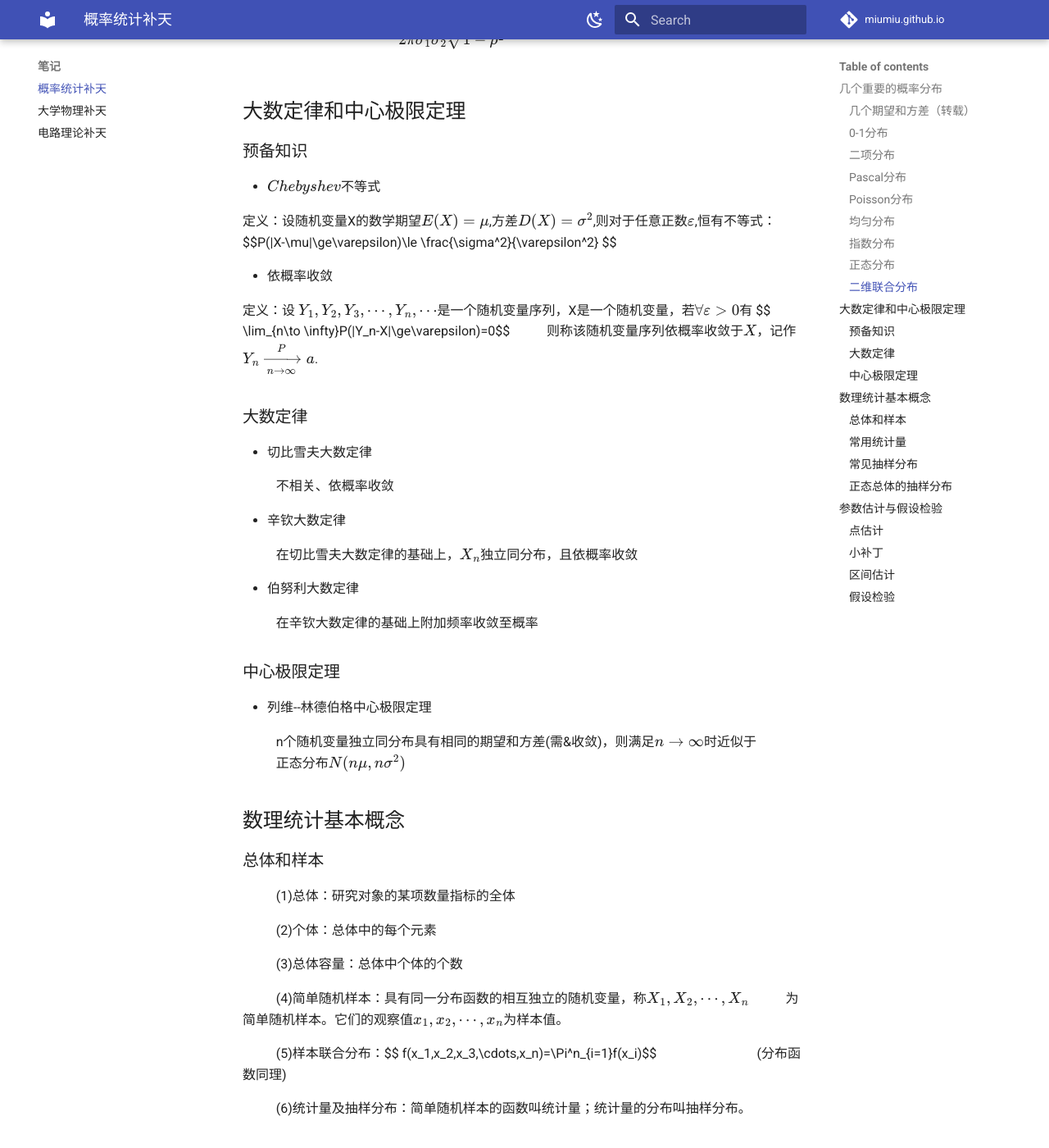
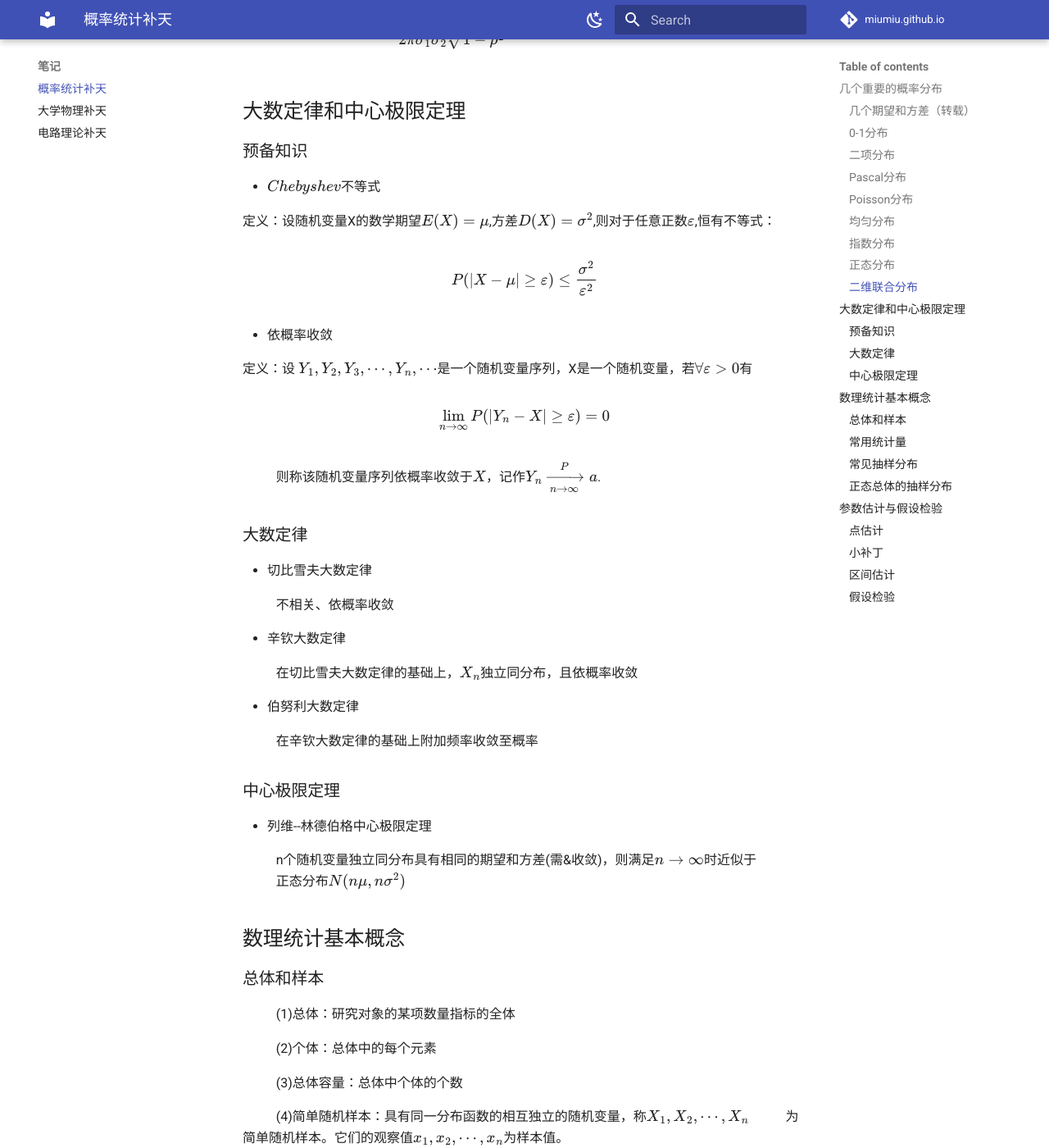
Before and after one commit to Miuarcher/miumiu.github.io, an MkDocs documentation site: the page built from docs/概率统计补天.md, in a window 1280 px wide and 1400 px high, scrolled down 2198 px. Shown: the whole window at 82% size. Built offline with MkDocs 1.6.1 and Material for MkDocs 9.7.7, drawn with Linux system fonts in a browser that asks for light colours; comment, search, counter and statistics services are not loaded; some of the changed text lies outside the part shown.

Commit message:
修复概率统计补天公式显示

```diff
--- a/docs/概率统计补天.md
+++ b/docs/概率统计补天.md
@@ -17,7 +17,9 @@
 
 ### 0-1分布
 
-$$P(X=k)=p^k(1-p)^{1-k}$$
+$$
+P(X=k)=p^k(1-p)^{1-k}
+$$
 
 ### 二项分布
 
@@ -72,12 +74,15 @@ $$f(x,y)=\frac{1}{2\pi\sigma_1\sigma_2\sqrt{1-\rho^2}}e^{-\frac{1}{2(1-\rho^2)}[
    - $Chebyshev不等式$
 
    定义：设随机变量X的数学期望$E(X)=\mu$,方差$D(X)=\sigma^2$,则对于任意正数$\varepsilon$,恒有不等式：
-   $$P(|X-\mu|\ge\varepsilon)\le \frac{\sigma^2}{\varepsilon^2} $$
+
+$$P(|X-\mu|\ge\varepsilon)\le \frac{\sigma^2}{\varepsilon^2} $$
 
    - 依概率收敛
 
    定义：设 $Y_1, Y_2, Y_3, \cdots, Y_n, \cdots$是一个随机变量序列，X是一个随机变量，若$\forall \varepsilon>0$有
-   $$ \lim_{n\to \infty}P(|Y_n-X|\ge\varepsilon)=0$$
+
+$$ \lim_{n\to \infty}P(|Y_n-X|\ge\varepsilon)=0$$
+
   &ensp;&ensp;&ensp;&ensp;&ensp;则称该随机变量序列依概率收敛于$X$，记作$Y_n\xrightarrow[n\to\infty]P{} a$.
 ###  大数定律
 
@@ -111,7 +116,11 @@ $$f(x,y)=\frac{1}{2\pi\sigma_1\sigma_2\sqrt{1-\rho^2}}e^{-\frac{1}{2(1-\rho^2)}[
 &ensp;&ensp;&ensp;&ensp;&ensp;(4)简单随机样本：具有同一分布函数的相互独立的随机变量，称$X_1,X_2,\cdots,X_n$
 &ensp;&ensp;&ensp;&ensp;&ensp;为简单随机样本。它们的观察值$x_1,x_2,\cdots,x_n$为样本值。
 
-&ensp;&ensp;&ensp;&ensp;&ensp;(5)样本联合分布：$$ f(x_1,x_2,x_3,\cdots,x_n)=\Pi^n_{i=1}f(x_i)$$&ensp;&ensp;&ensp;&ensp;&ensp;&ensp;&ensp;&ensp;&ensp;&ensp;&ensp;&ensp;&ensp;&ensp;&ensp;(分布函数同理)
+&ensp;&ensp;&ensp;&ensp;&ensp;(5)样本联合分布：
+
+$$ f(x_1,x_2,x_3,\cdots,x_n)=\Pi^n_{i=1}f(x_i)$$
+
+<center>(分布函数同理) </center>
 
 &ensp;&ensp;&ensp;&ensp;&ensp;(6)统计量及抽样分布：简单随机样本的函数叫统计量；统计量的分布叫抽样分布。
 
@@ -150,12 +159,18 @@ $$f(x,y)=\frac{1}{2\pi\sigma_1\sigma_2\sqrt{1-\rho^2}}e^{-\frac{1}{2(1-\rho^2)}[
 
   &ensp;&ensp;&ensp;&ensp;&ensp;&ensp;&ensp;&ensp;(i)典型模式
 
-  &ensp;&ensp;&ensp;&ensp;&ensp;&ensp;&ensp;&ensp;&ensp;&ensp;设$X$~$N(0,1)$,$Y$ ~ $\chi^2$(n),且X,Y相互独立，则随机变量$$t=\frac{X}{\sqrt{Y/n}}$$
+  &ensp;&ensp;&ensp;&ensp;&ensp;&ensp;&ensp;&ensp;&ensp;&ensp;设$X$~$N(0,1)$,$Y$ ~ $\chi^2$(n),且X,Y相互独立，则随机变量
+
+$$t=\frac{X}{\sqrt{Y/n}}$$
+
   &ensp;&ensp;&ensp;&ensp;&ensp;&ensp;&ensp;&ensp;&ensp;&ensp;服从自由度为n的t分布，记作t~t(n)。
 
   &ensp;&ensp;&ensp;&ensp;&ensp;&ensp;&ensp;&ensp;&ensp;&ensp;(ii)t分布的性质
 
-&ensp;&ensp;&ensp;&ensp;&ensp;&ensp;&ensp;&ensp;&ensp;&ensp;$h(t)$的图形关于t=0对称，且有$$\lim_{n\to \infty}h(t)=\frac{1}{\sqrt{2\pi}}e^{-\frac{t^2}{2}}$$,
+&ensp;&ensp;&ensp;&ensp;&ensp;&ensp;&ensp;&ensp;&ensp;&ensp;$h(t)$的图形关于t=0对称，且有
+
+$$\lim_{n\to \infty}h(t)=\frac{1}{\sqrt{2\pi}}e^{-\frac{t^2}{2}}$$
+
 &ensp;&ensp;&ensp;&ensp;&ensp;&ensp;&ensp;&ensp;&ensp;&ensp;当t足够大时可用中心极限定理(为肥尾)。
 
 &ensp;&ensp;&ensp;&ensp;&ensp;(3)F分布
@@ -259,9 +274,10 @@ Cramér-Rao下界对于估计量的效率以及构建最优估计量具有重要
 &ensp;&ensp;&ensp;&ensp;&ensp;&ensp;&ensp;&ensp;（i）假设：零假设、备择假设
 
 &ensp;&ensp;&ensp;&ensp;&ensp;&ensp;&ensp;&ensp;（ii）两类错误：
+
 $$
 \begin{cases}
-拒绝实际的假设H_0(\le \alpha), \\\\
+拒绝实际的假设H_0(\le \alpha), \\
 接错误情况的假设（\beta）,
 \end{cases}
 $$
```
